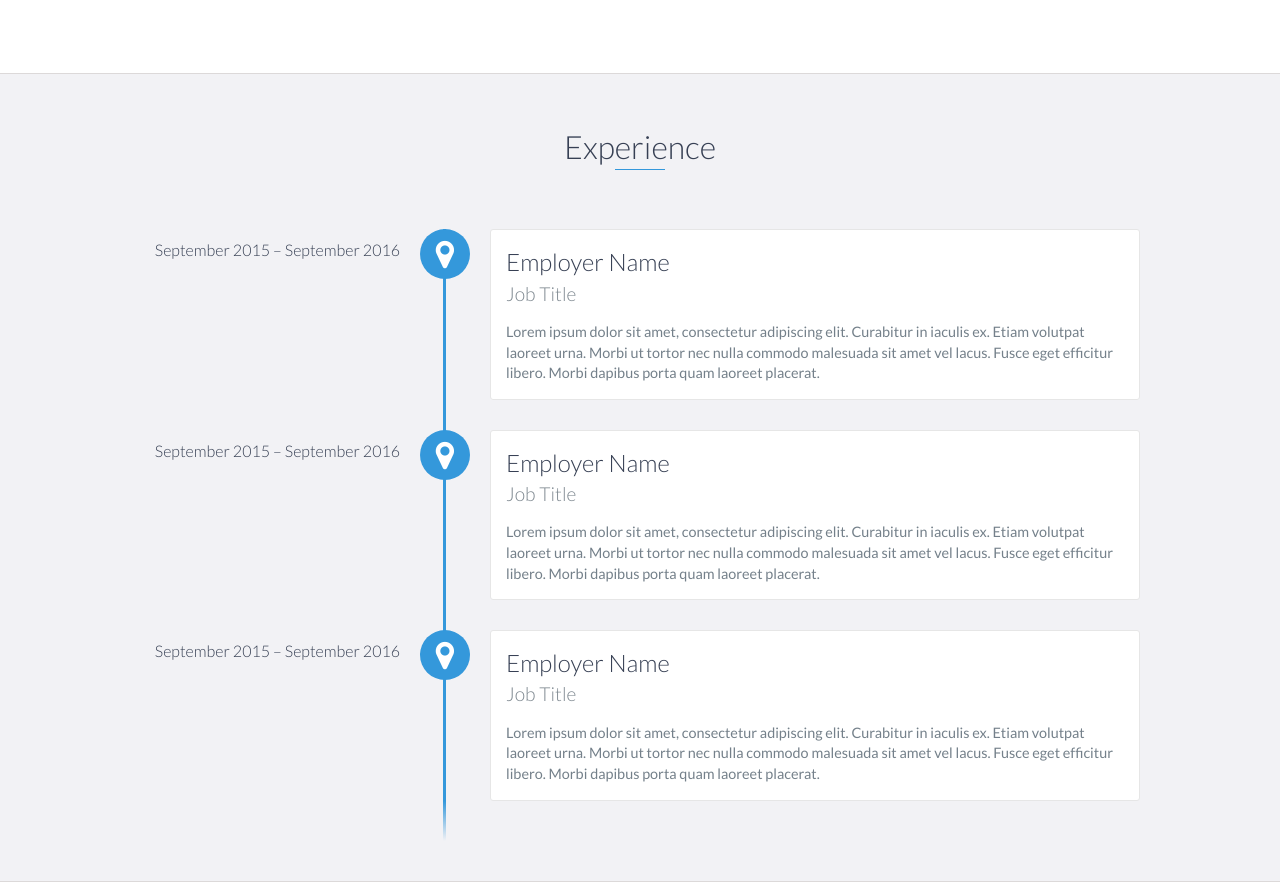
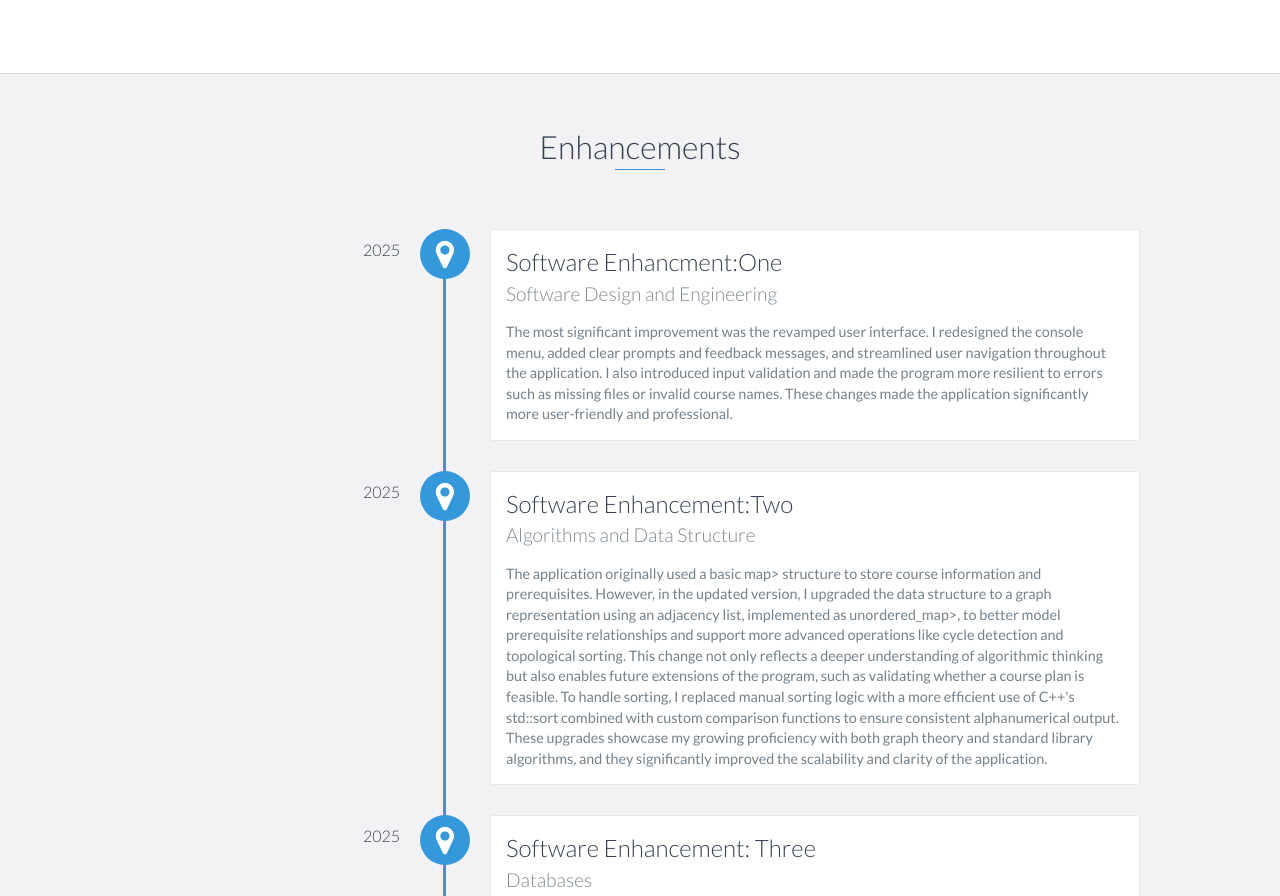
Before and after one commit to Legacy477/CS-499-Portfolio, a website: page index.html in a window 1280 px wide. Shown: the part 1380-2276 px from the top of the page. Drawn offline with nearby package versions, Linux system fonts and the light colour scheme.

Commit message:
2nd commit all of the artifacts and updates

```diff
--- a/index.html
+++ b/index.html
@@ -92,29 +92,29 @@
     <!-- End #about -->
 
     <div id="experience" class="background-alt">
-        <h2 class="heading">Experience</h2>
+        <h2 class="heading">Enhancements</h2>
         <div id="experience-timeline">
-            <div data-date="September 2015 – September 2016">
-                <h3>Employer Name</h3>
-                <h4>Job Title</h4>
+            <div data-date="2025">
+                <h3>Software Enhancment:One</h3>
+                <h4>Software Design and Engineering</h4>
                 <p>
-                    Lorem ipsum dolor sit amet, consectetur adipiscing elit. Curabitur in iaculis ex. Etiam volutpat laoreet urna. Morbi ut tortor nec nulla commodo malesuada sit amet vel lacus. Fusce eget efficitur libero. Morbi dapibus porta quam laoreet placerat.
+                    The most significant improvement was the revamped user interface. I redesigned the console menu, added clear prompts and feedback messages, and streamlined user navigation throughout the application. I also introduced input validation and made the program more resilient to errors such as missing files or invalid course names. These changes made the application significantly more user-friendly and professional.
                 </p>
             </div>
 
-            <div data-date="September 2015 – September 2016">
-                <h3>Employer Name</h3>
-                <h4>Job Title</h4>
+            <div data-date="2025">
+                <h3>Software Enhancement:Two </h3>
+                <h4>Algorithms and Data Structure</h4>
                 <p>
-                    Lorem ipsum dolor sit amet, consectetur adipiscing elit. Curabitur in iaculis ex. Etiam volutpat laoreet urna. Morbi ut tortor nec nulla commodo malesuada sit amet vel lacus. Fusce eget efficitur libero. Morbi dapibus porta quam laoreet placerat.
+                    The application originally used a basic map<string, vector<string>> structure to store course information and prerequisites. However, in the updated version, I upgraded the data structure to a graph representation using an adjacency list, implemented as unordered_map<string, vector<string>>, to better model prerequisite relationships and support more advanced operations like cycle detection and topological sorting. This change not only reflects a deeper understanding of algorithmic thinking but also enables future extensions of the program, such as validating whether a course plan is feasible. To handle sorting, I replaced manual sorting logic with a more efficient use of C++'s std::sort combined with custom comparison functions to ensure consistent alphanumerical output. These upgrades showcase my growing proficiency with both graph theory and standard library algorithms, and they significantly improved the scalability and clarity of the application.
                 </p>
             </div>
 
-            <div data-date="September 2015 – September 2016">
-                <h3>Employer Name</h3>
-                <h4>Job Title</h4>
+            <div data-date="2025">
+                <h3>Software Enhancement: Three</h3>
+                <h4>Databases</h4>
                 <p>
-                    Lorem ipsum dolor sit amet, consectetur adipiscing elit. Curabitur in iaculis ex. Etiam volutpat laoreet urna. Morbi ut tortor nec nulla commodo malesuada sit amet vel lacus. Fusce eget efficitur libero. Morbi dapibus porta quam laoreet placerat.
+                    This artifact is a C++ console-based advising program designed to help users manage college courses by viewing, adding, updating, and deleting course data. It was initially created earlier in the term and recently enhanced by adding database-like functionality that allows real-time editing of course records during runtime. The artifact reads course information from a CSV file and stores it in an unordered_map, enabling efficient lookup and modification. I selected this item for inclusion in my ePortfolio because it demonstrates my understanding of key software development concepts such as data structures, file input/output, modular programming, and user interaction through a text-based interface. The enhancement I made—adding full CRUD (Create, Read, Update, Delete) functionality—significantly improved the program by making it more interactive and practical, allowing users not only to view but also manage course data dynamically.
                 </p>
             </div>
         </div>
```
